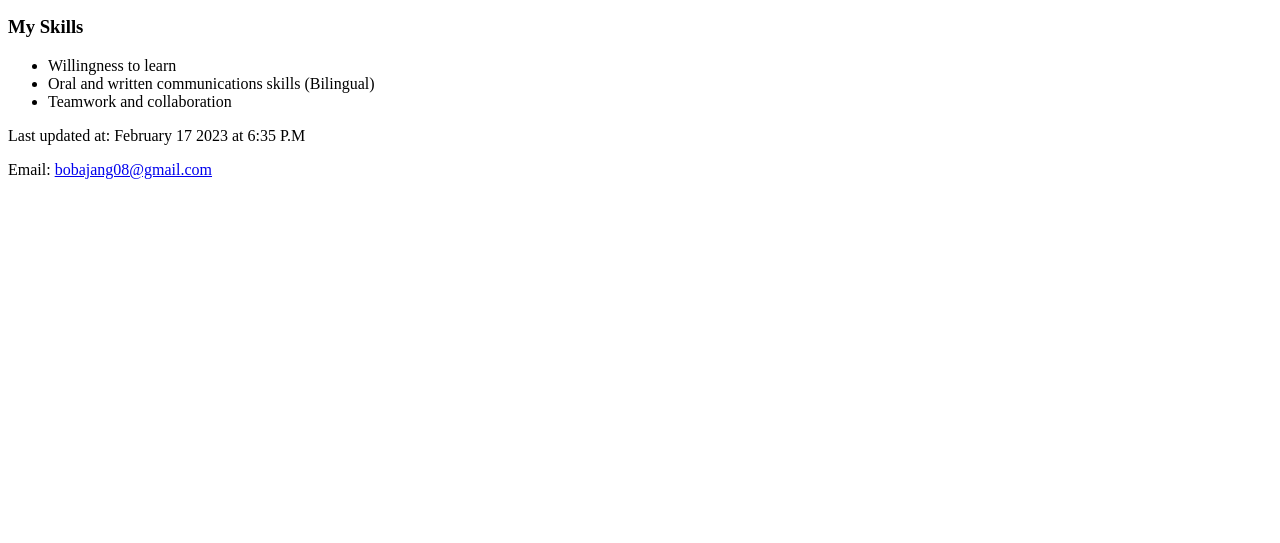
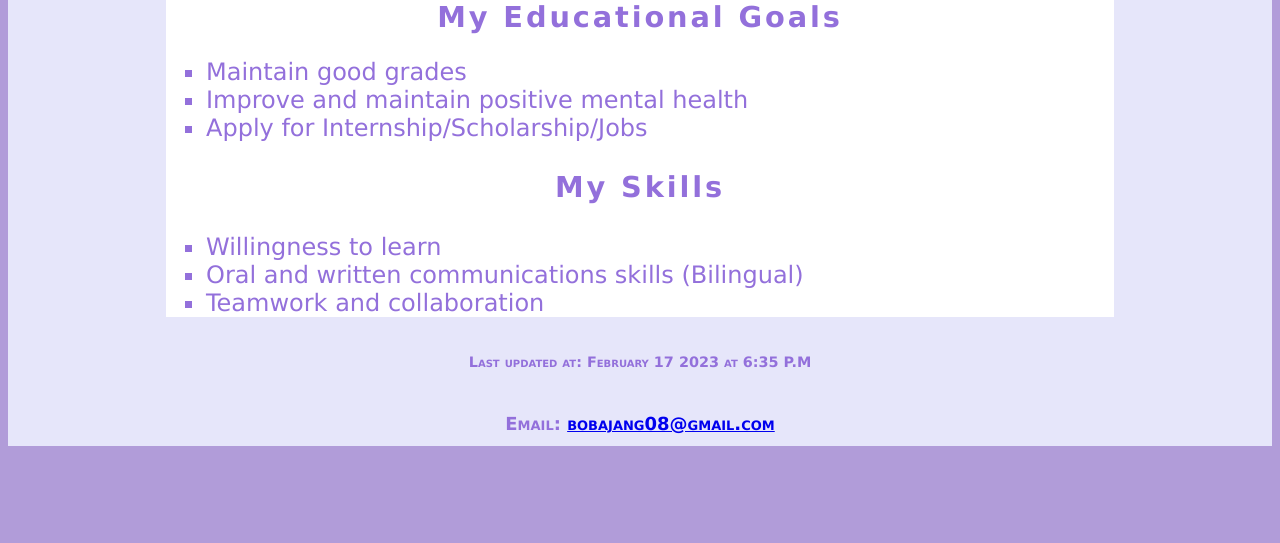
Before and after one commit to SilverAlyx/CIS162, a plain HTML site: page about.html in a window 1280 px wide. Shown: the part 257-800 px from the top of the page. Drawn offline with Linux system fonts and the light colour scheme; a web font is replaced by a local one.

Commit message:
Update about.html

```diff
--- a/about.html
+++ b/about.html
@@ -3,6 +3,7 @@
 <head>
     <meta charset="utf-8">
   <title>Alejandro Reyes | About</title>
+  <link href="main.css" rel="stylesheet" />
 </head>
 <body>
   <h1>Alejandro Reyes</h1>
@@ -13,6 +14,7 @@
       <li><a href="#">School</a></li>
       </ul>
   </nav>
+  <section>
   <h2>My Educational Goals</h2>
   <ul>
     <li>Maintain good grades</li>
@@ -25,6 +27,7 @@
     <li>Oral and written communications skills (Bilingual)</li>
     <li>Teamwork and collaboration</li>
   </ul>
+  </section>
 <footer>Last updated at:
       <time datetime="2023-02-17T18:35">February 17 2023 at 6:35
       P.M</time>
```
